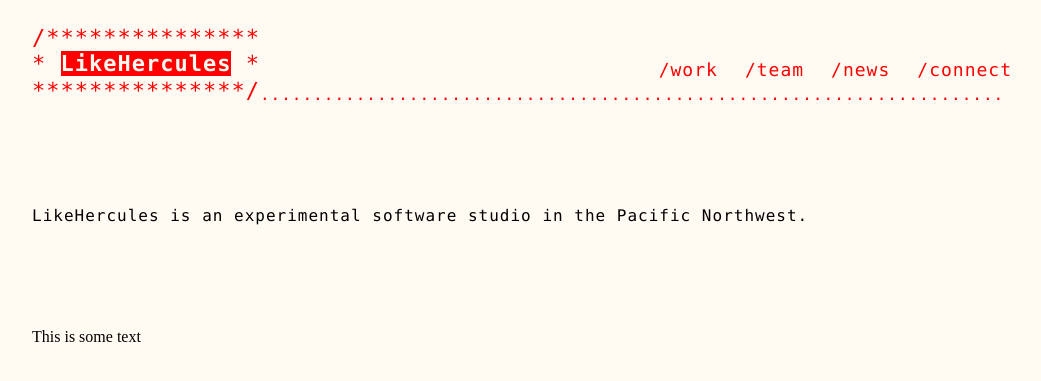
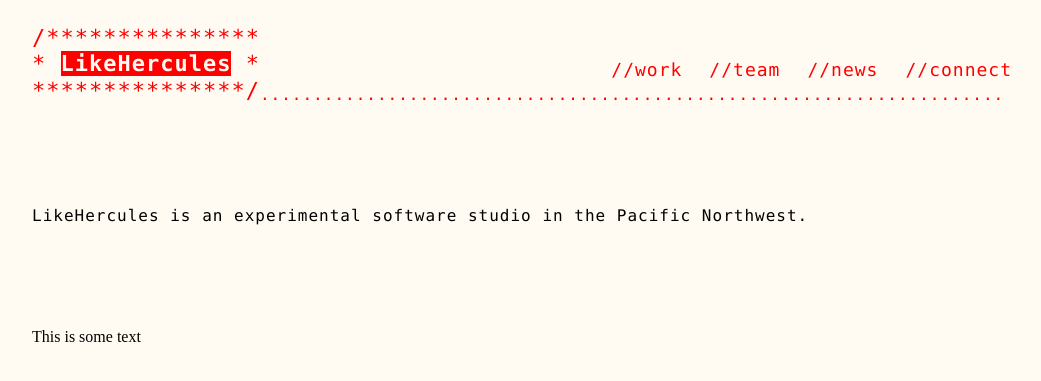
Before and after one commit to LikeHercules/likehercules.github.io, a Jekyll site: the page built from index.markdown, in a window 1280 px wide. Shown: the top 381 px of the page, without its empty margins (118-1159 px from the left). Built offline with Jekyll 4.4.1, drawn with Linux system fonts in a browser that asks for light colours.

Commit message:
change comment style of header

```diff
--- a/_includes/header.html
+++ b/_includes/header.html
@@ -24,30 +24,30 @@
 					<ul id="page-nav-links" class="flex">
 						<li class="page-nav-link">
 							{% if page.pageId == "work" %}
-								/<span class="selected">work</span>
+								//<span class="selected">work</span>
 							{% else %}
-								/<a href="{{ site.url }}/work">work</a>
+								//<a href="{{ site.url }}/work">work</a>
 							{% endif %}
 						</li>
 						<li class="page-nav-link">
 							{% if page.pageId == "team" %}
-								/<span class="selected">team</span>
+								//<span class="selected">team</span>
 							{% else %}
-								/<a href="{{ site.url }}/team">team</a>
+								//<a href="{{ site.url }}/team">team</a>
 							{% endif %}
 						</li>
 						<li class="page-nav-link">
 							{% if page.pageId == "news" %}
-								/<span class="selected">news</span>
+								//<span class="selected">news</span>
 							{% else %}
-								/<a href="{{ site.url }}/news">news</a>
+								//<a href="{{ site.url }}/news">news</a>
 							{% endif %}
 						</li>
 						<li class="page-nav-link">
 							{% if page.pageId == "connect" %}
-								/<span class="selected">connect</span>
+								//<span class="selected">connect</span>
 							{% else %}
-								/<a href="{{ site.url }}/connect">connect</a>
+								//<a href="{{ site.url }}/connect">connect</a>
 							{% endif %}
 						</li>
 					</ul>
```
